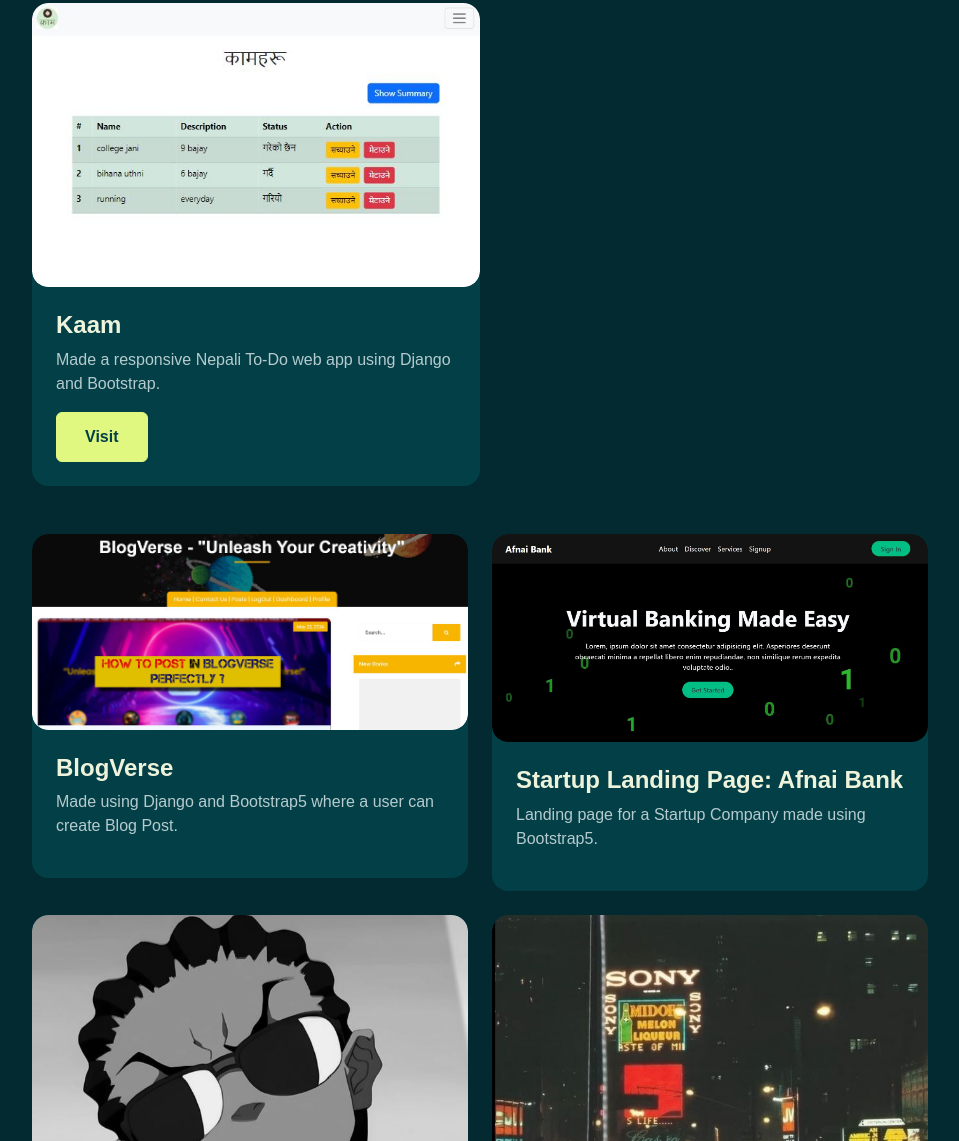
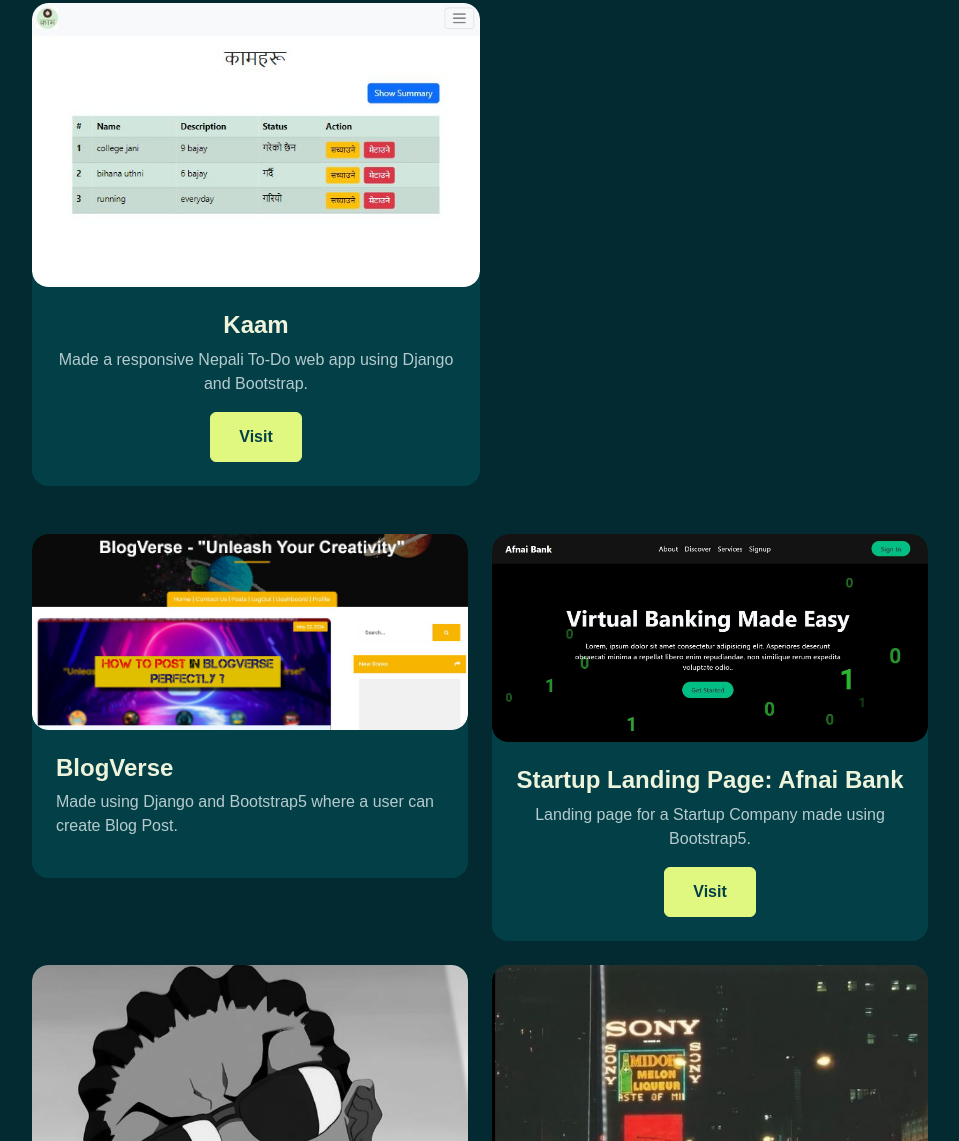
Before and after one commit to sagarmagar977/MyPortfolio-, a plain HTML site: page index.html in a window 1280 px wide. Shown: the part 1784-2925 px from the top of the page, without its empty margins (268-1227 px from the left). Drawn offline with Linux system fonts and the light colour scheme; a web font is replaced by a local one.

Commit message:
made VISIT BUTTON

```diff
--- a/index.html
+++ b/index.html
@@ -143,7 +143,7 @@
                             <div class="card-custom-image rounded-4">
                                 <img class="rounded-4" src="./assets/images/kaam.JPG" alt="">
                             </div>
-                            <div class="card-custom-content p-4">
+                            <div class="card-custom-content p-4" style="text-align: center;">
                                 <h4>Kaam</h4>
                                 <p>Made a responsive Nepali To-Do web app using Django and Bootstrap.</p>
                                 <a href="https://kaam.onrender.com/" class="btn btn-download" target="_blank" rel="noopener noreferrer">Visit</a>
@@ -174,9 +174,11 @@
                                 <div class="card-custom-image rounded-4">
                                     <img class="rounded-4" src="./assets/images/project2.JPG" alt="">
                                 </div>
-                                <div class="card-custom-content p-4">
+                                <div class="card-custom-content p-4" style="text-align: center;">
                                     <h4>Startup Landing Page: Afnai Bank</h4>
                                     <p>Landing page for a Startup Company made using Bootstrap5.</p>
+                                    <a href="https://sagarmagar977.github.io/afnai_Bank/" class="btn btn-download" target="_blank" rel="noopener noreferrer">Visit</a>
+
 
                                 </div>
                             </div>
```
